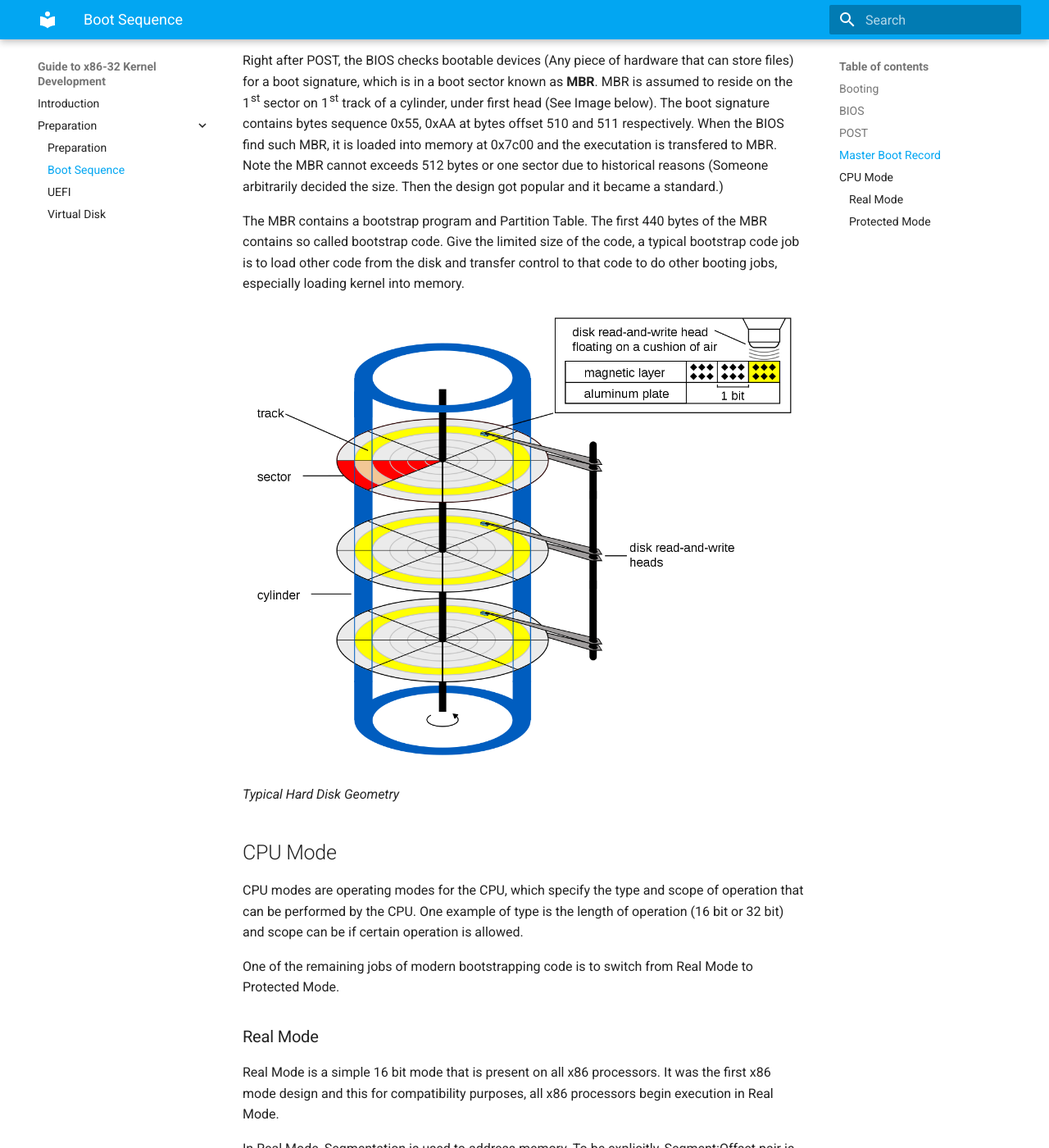
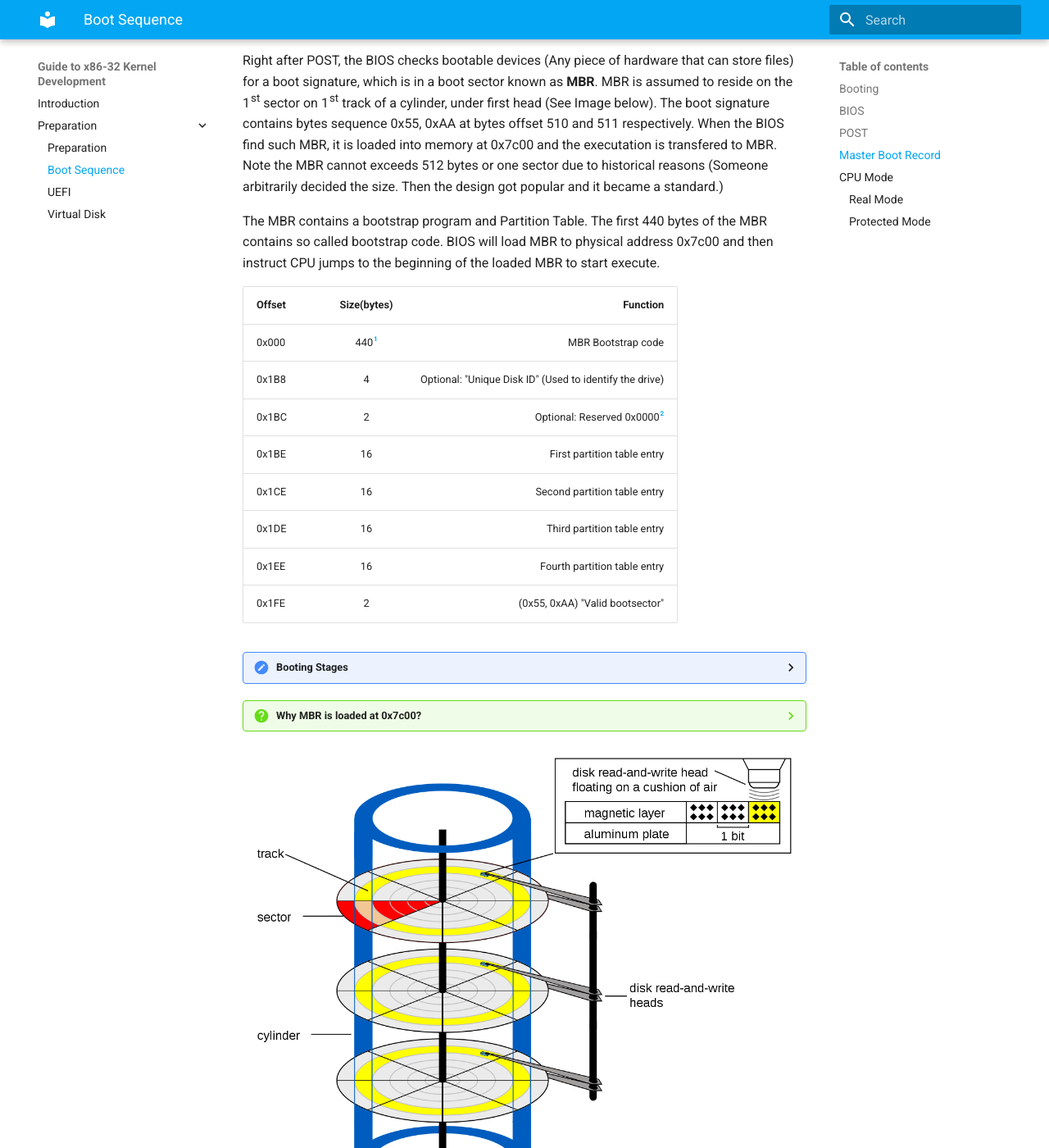
Before and after one commit to AtlasUnion/Kernel-Development, an MkDocs documentation site: the page built from docs/Preparation/Boot Sequence.md, in a window 1280 px wide and 1400 px high, scrolled down 1495 px. Shown: the whole window at 82% size. Built offline with MkDocs 1.6.1 and Material for MkDocs 9.7.7, drawn with Linux system fonts in a browser that asks for light colours; formulas are drawn with MathJax 3; some of the changed text lies outside the part shown.

Commit message:
Refind Boot Sequence

```diff
--- a/docs/Preparation/Boot Sequence.md
+++ b/docs/Preparation/Boot Sequence.md
@@ -45,11 +45,32 @@ The boot will proceed if and only if POST finds no problem.
 Right after POST, the BIOS checks bootable devices (Any  piece of hardware that can store files) for a boot signature, which is in a boot sector known as **MBR**. MBR is assumed to reside on the 1st sector on 1st track of a cylinder, under first head (See Image below). The boot signature contains bytes sequence 0x55, 0xAA at bytes offset 510 and 511 respectively. When the BIOS find such MBR, it is loaded into memory at 0x7c00 and the executation is transfered to MBR. Note the MBR cannot exceeds 512 bytes or one sector due to historical reasons (Someone arbitrarily decided the size. Then the design got popular and it became a standard.)
 
 <!-- TODO: Remember to add link to Partition Table-->
-The MBR contains a bootstrap program and Partition Table. The first 440 bytes of the MBR contains so called bootstrap code. Give the limited size of the code, a typical bootstrap code job is to load other code from the disk and transfer control to that code to do other booting jobs, especially loading kernel into memory.
+The MBR contains a bootstrap program and Partition Table. The first 440 bytes of the MBR contains so called bootstrap code.
+BIOS will load MBR to physical address 0x7c00 and then instruct CPU jumps to the beginning of the loaded MBR to start execute.
+
+| Offset | Size(bytes) | Function |
+|--------|:-----------:|---------:|
+| 0x000  | 440[^1]         | MBR Bootstrap code |
+| 0x1B8  | 4           | Optional: "Unique Disk ID" (Used to identify the drive) |
+| 0x1BC  | 2           | Optional: Reserved 0x0000[^2] |
+| 0x1BE  | 16          | First partition table entry   |
+| 0x1CE  | 16          | Second partition table entry  |
+| 0x1DE  | 16          | Third partition table entry   |
+| 0x1EE  | 16          | Fourth partition table entry  |
+| 0x1FE  | 2           | (0x55, 0xAA) "Valid bootsector" |
+
+??? "Booting Stages"
+    Give the limited size of the code, a typical bootstrap code job is to load other code from the disk and transfer control to that code to do other booting jobs. Those different code parts are called booting stages with code in MBR being stage 1.
+??? question "Why MBR is loaded at 0x7c00?"
+    This has to be traced back to Intel's first x86 processor 8088.
+
+
+[^1]: Can be extended to 446 bytes if override next two fields
+[^2]: 0x0000 indicating read-write; 0x5A5A indicating read-only
 
 ![CHS](/img/CHS.png)
 
-*Typical Hard Disk Geometry*
+*Typical Hard Disk Geometry(https://en.wikipedia.org/wiki/Cylinder-head-sector#/media/File:Hard_drive_geometry_-_English_-_2019-05-30.svg)*
 
 ## CPU Mode
 
--- a/mkdocs.yml
+++ b/mkdocs.yml
@@ -35,5 +35,6 @@ markdown_extensions:
   - pymdownx.tasklist:
       custom_checkbox: true
   - pymdownx.tilde
+  - footnotes
 extra_javascript:
   - 'https://cdnjs.cloudflare.com/ajax/libs/mathjax/2.7.0/MathJax.js?config=TeX-MML-AM_CHTML'
```
Also changed, not shown: other parts of docs/Preparation/Boot Sequence.md (+2 -2 lines), docs/Preparation/Build a Virtual Disk.md (+10 -0 lines).
